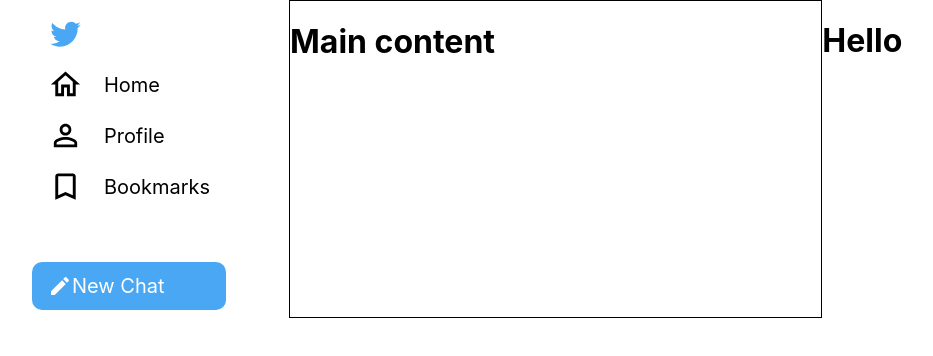
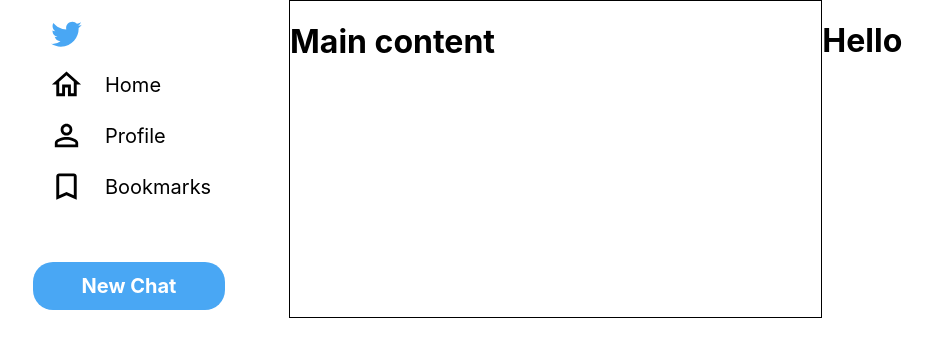
Before and after one commit to seth174/ChatGPT-Social, a React (Create React App) app in the folder frontend/: page / in a window 1280 px wide. Shown: the top 356 px of the page, without its empty margins (31-964 px from the left). Built offline with nearby package versions, Linux system fonts and the light colour scheme.

Commit message:
Finished new chat modal

```diff
--- a/frontend/src/components/drawer/drawer.css
+++ b/frontend/src/components/drawer/drawer.css
@@ -1,5 +1,5 @@
 .button {
-    border-radius: 10px;
+    border-radius: 20px;
     white-space: normal;
     flex-flow: "column wrap"
 }
@@ -36,8 +36,8 @@
 }
 
 
-.text-size {
-    font-size: 20px;
+.bold {
+    font-weight: bold;
 }
 
 .text-size-nav {
@@ -48,6 +48,17 @@
     color: black;
 }
 
+.list {
+    width: 60%;
+    margin-left: 75px;
+}
+
 .twitter-icon {
     color: #49a7f4;
 }
+
+.new-chat-button {
+    text-align: center;
+}
+
+.list-button {}
--- a/frontend/src/components/drawer/drawer.tsx
+++ b/frontend/src/components/drawer/drawer.tsx
@@ -60,6 +60,7 @@ const SideDrawer: FC = () => {
                         <ListItemButton
                             component={Link}
                             to={navValue[2]}
+                            className="list-button"
                         >
                             <ListItemIcon >
                                 {location == navValue[2] ? navValue[0] : navValue[1]}
@@ -67,7 +68,7 @@ const SideDrawer: FC = () => {
                             <ListItemText
                                 primary={navValue[3]}
                                 disableTypography
-                                className="text-size"
+                                className="text-size-nav"
                                 sx={{
                                     display: { xs: 'none', lg: 'block' },
                                 }}
@@ -77,11 +78,13 @@ const SideDrawer: FC = () => {
                 ))}
                 <ListItem className={"button chat-button"} disablePadding>
                     <ListItemButton onClick={() => setOpen(true)} >
-                        <CreateIcon className="icon" />
+                        <CreateIcon sx={{
+                            display: { xs: 'block', lg: 'none' },
+                        }} className="icon" />
                         <ListItemText
                             primary={"New Chat"}
                             disableTypography
-                            className="text-size"
+                            className="text-size-nav bold new-chat-button"
                             sx={{
                                 display: { xs: 'none', lg: 'block' },
                             }} />
--- a/frontend/src/components/new-chat-modal/new-chat-modal.css
+++ b/frontend/src/components/new-chat-modal/new-chat-modal.css
@@ -17,7 +17,7 @@
 }
 
 .modal {
-    width: 40vw;
+    min-width: 40vw;
     min-height: 40vh;
     max-height: 80vh;
     white-space: nowrap;
@@ -30,6 +30,8 @@
     box-shadow: 0 5px 20px 0 rgba(0, 0, 0, 0.04);
 }
 
+.close-icon {}
+
 .close-icon-border {
     color: black;
     align-items: center;
@@ -37,7 +39,8 @@
     height: 40px;
     margin-top: 10px;
     margin-left: 10px;
-    border: 1px solid blue;
+    display: flex;
+    justify-content: center;
 }
 
 .close-icon-border:hover {
@@ -46,13 +49,24 @@
     border-radius: 50%;
 }
 
-.close-icon {
-    margin-top: 5px;
-    margin-left: 5px;
-}
-
 .text-field-border {
-    border: 1px solid red;
     margin-left: 60px;
     max-width: 85%;
 }
+
+.textfield {
+    font-size: 50px;
+}
+
+.submit-button {
+    background-color: #49a7f4;
+    margin-left: auto !important;
+    display: block !important;
+    float: none;
+}
+
+.button-border {
+    margin-top: 20px;
+    margin-right: 15px;
+    padding-bottom: 15px;
+}
--- a/frontend/src/components/new-chat-modal/new-chat-modal.tsx
+++ b/frontend/src/components/new-chat-modal/new-chat-modal.tsx
@@ -20,7 +20,19 @@ const NewChatModal: FC<INewChatModalProps> = (props: INewChatModalProps) => {
                         <CloseIcon className="close-icon" />
                     </div>
                     <div className="text-field-border">
-                        <TextField label={"What question can I answer?"} variant="standard" multiline fullWidth maxRows={50} />
+                        <TextField
+                            InputProps={{ style: { fontSize: 25 } }}
+                            InputLabelProps={{ style: { fontSize: 20 } }}
+                            label={"What question can I answer?"}
+                            variant="standard"
+                            minRows={7}
+                            multiline
+                            fullWidth
+                            maxRows={50}
+                        />
+                    </div>
+                    <div className="button-border">
+                        <Button className="submit-button" variant="contained" >Ask Question</Button>
                     </div>
                 </div>
             </div>
```
Also changed, not shown: frontend/src/components/feed/feed.tsx (added, +7 -0 lines).
